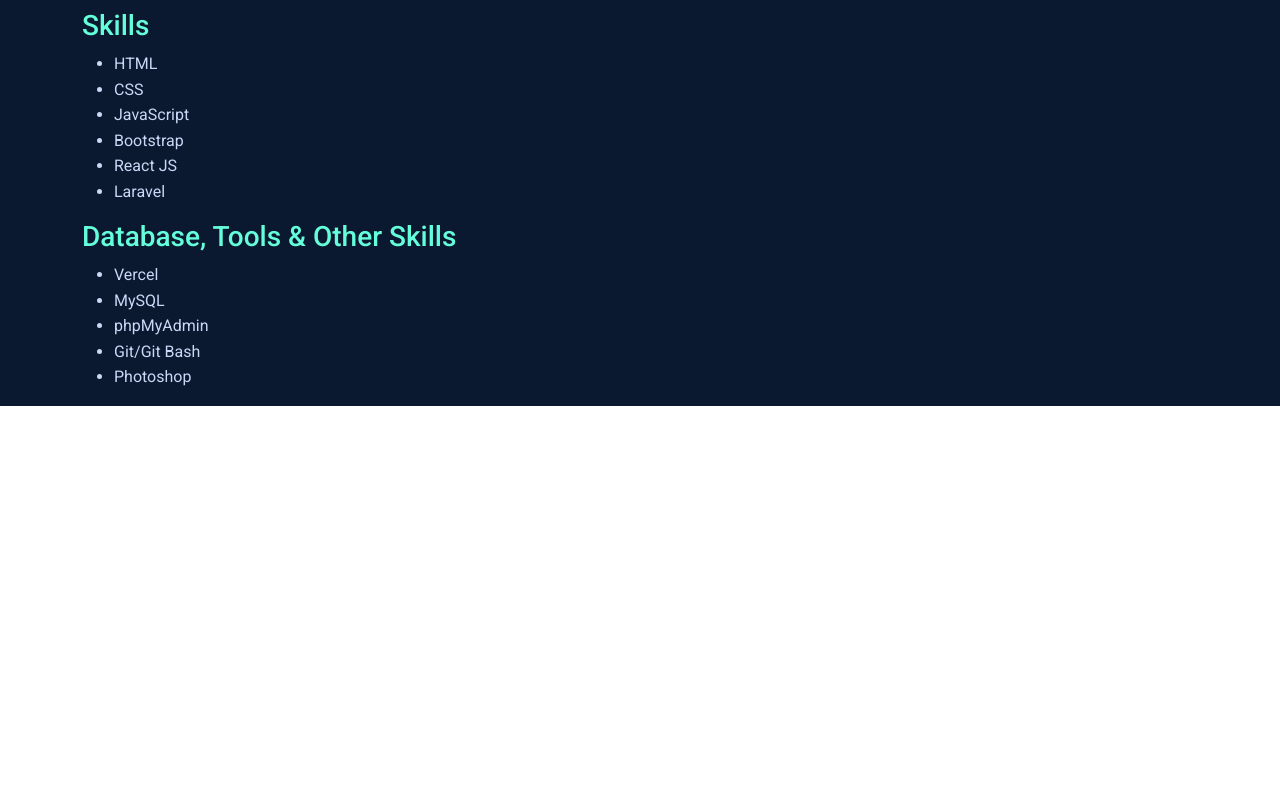
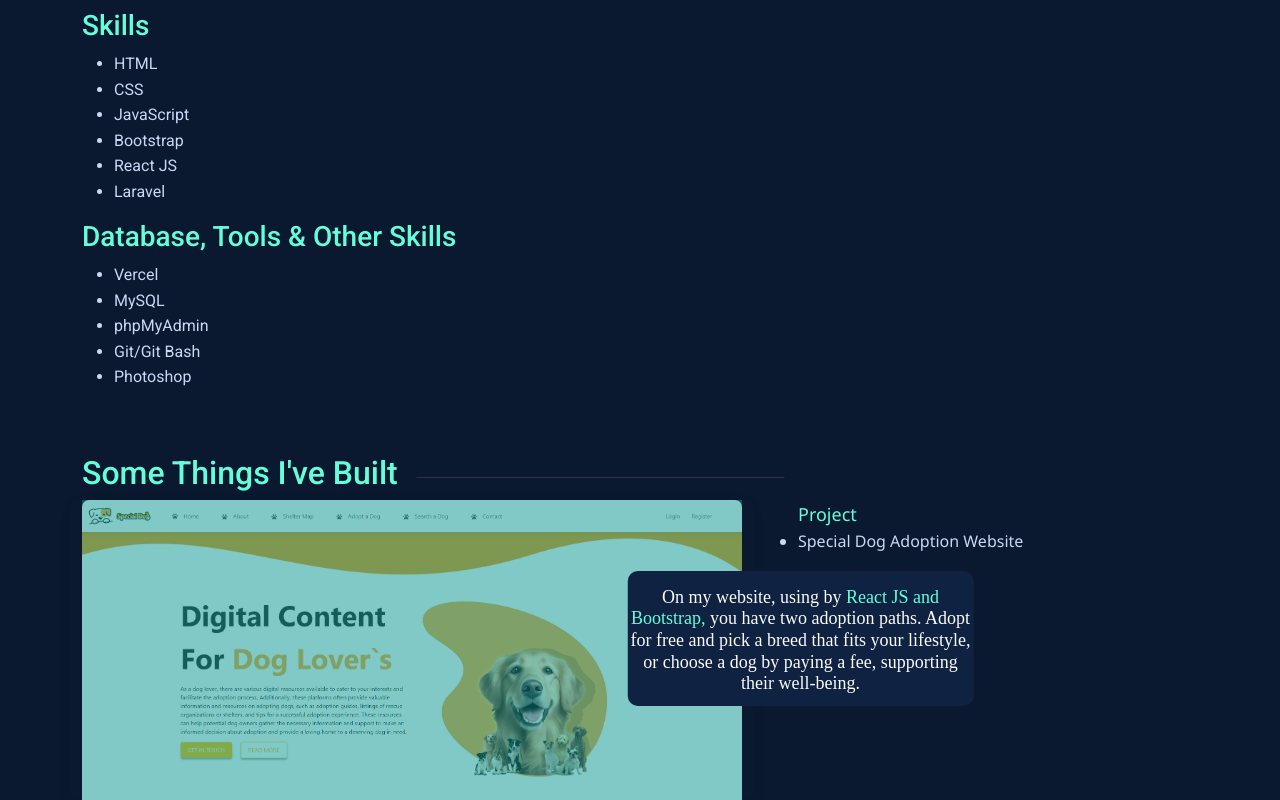
Before and after one commit to jayrsanmocte/Portfolio1, a React (Vite) app: page / in a window 1280 px wide. Shown: the part 1125-1925 px from the top of the page. Before the commit the page ends 1531 px from the top, so only its background shows below. Built offline with nearby package versions, Linux system fonts and the light colour scheme.

Commit message:
first commit

```diff
--- a/src/Pages/About.jsx
+++ b/src/Pages/About.jsx
@@ -62,6 +62,11 @@
 
     </div>
     </div>
+
+
+
+
+
   );
 };
 
--- a/src/Pages/Home.jsx
+++ b/src/Pages/Home.jsx
@@ -1,5 +1,9 @@
 import React from 'react';
 import About from './About';
+import Somethings from './Somethings';
+
+
+
 
 const Home = () => {
   const handleContactButtonClick = () => {
@@ -40,6 +44,8 @@
         </div>
       </div>
       <About />
+
+      <Somethings />
     </>
   );
 };
--- /dev/null
+++ b/src/Pages/Somethings.jsx
@@ -0,0 +1,31 @@
+import React from 'react';
+
+
+const Somethings = () => {
+  return (
+    <div className="container mt-5">
+      <span className='d-flex align-items-center'>
+        <h2 className="colorgreen">Some Things I've Built</h2>
+        <div className="line3"></div>
+      </span>
+
+      <div className="row">
+        <div className="card">
+          <div className="scrollable-image">
+            <div className="image-overlay"></div>
+            <img className="card-img-top" src="/Images/doggy.png" alt="Title" />
+          </div>
+        </div>
+        <div className="col md-12 sm-6">
+          <ul>
+            <div className="description">Project</div>
+            <li className='description2'>Special Dog Adoption Website</li>
+          </ul>
+          <div className="line2 md-12"> <h5 className='description3 text-center pt-3'>On my website, using by <span style={{ color: '#64fedb' }}>React JS and Bootstrap,</span> you have two adoption paths. Adopt for free and pick a breed that fits your lifestyle, or choose a dog by paying a fee, supporting their well-being.</h5> </div>
+        </div>
+      </div>
+    </div>
+  );
+}
+
+export default Somethings;
--- a/src/index.css
+++ b/src/index.css
@@ -140,6 +140,7 @@
 .imageabout:hover {
   box-shadow: 0 10px 30px -5px white;
   background-color:white ;
+  cursor: pointer;
 }
 
 
@@ -147,9 +148,10 @@
 
 
 .line {
-  width: 70%;
+  width: 37%;
   height: 1px;
   background-color: #333; /* Line color */
+  transform: translatex(5%);
 }
 
 .colorgreen {
@@ -167,6 +169,12 @@
     width: 1px;
     height: 70px;
 }
+.line3{
+  width:33%;
+  height: 1px;
+  background-color: #333; /* Line color */
+  transform: translatex(5%);
+}
 
 .footer2 {
   position: fixed;
@@ -179,3 +187,77 @@
   width: 50%;
   height: 50%;
 }
+
+/* something */
+
+.card {
+
+  display: block;
+  width: 60%;
+  border-radius: 10px;
+  --mdb-card-bg: none;
+}
+
+
+
+
+.scrollable-image {
+  overflow: hidden;
+  width: 100%;
+  height: 300px;
+  position: relative;
+
+
+}
+
+.card-img-top {
+  width: 100%;
+  height: auto;
+  transition: transform 1.5s ease; /* Adjust the transition duration for a slower effect */
+
+}
+
+.scrollable-image:hover .card-img-top {
+  transform: translateY(-70%);
+  cursor: pointer;
+
+
+}
+
+.scrollable-image:not(:hover) .card-img-top {
+  transform: translateY(0);
+}
+
+.line2 {
+    width: 80%;
+    height: 45%;
+    background-color: #102241;
+    transform: translatex(-40%);
+    z-index: 99 !important ;
+    position: relative;
+    border-radius: 10px;
+  }
+
+  .image-overlay {
+    position: absolute;
+    top: 0;
+    left: 0;
+    width: 100%;
+    height: 100%;
+    background-color: rgba(4, 148, 141, 0.5); /* Transparent blue background color */
+    z-index: 1;
+    pointer-events: none; /* Allow clicks to go through the overlay */
+    transition: background-color 0.3s ease; /* Add a smooth transition effect */
+  }
+
+  .scrollable-image:hover .image-overlay {
+    background-color: transparent; /* Remove the background color on hover */
+  }
+
+.description3 {
+
+    color:#fafafa;
+   font-size: large;
+   font-family: 'Times New Roman', Times, serif;
+
+}
```
Also changed, not shown: public/Images/doggy.png (added).
